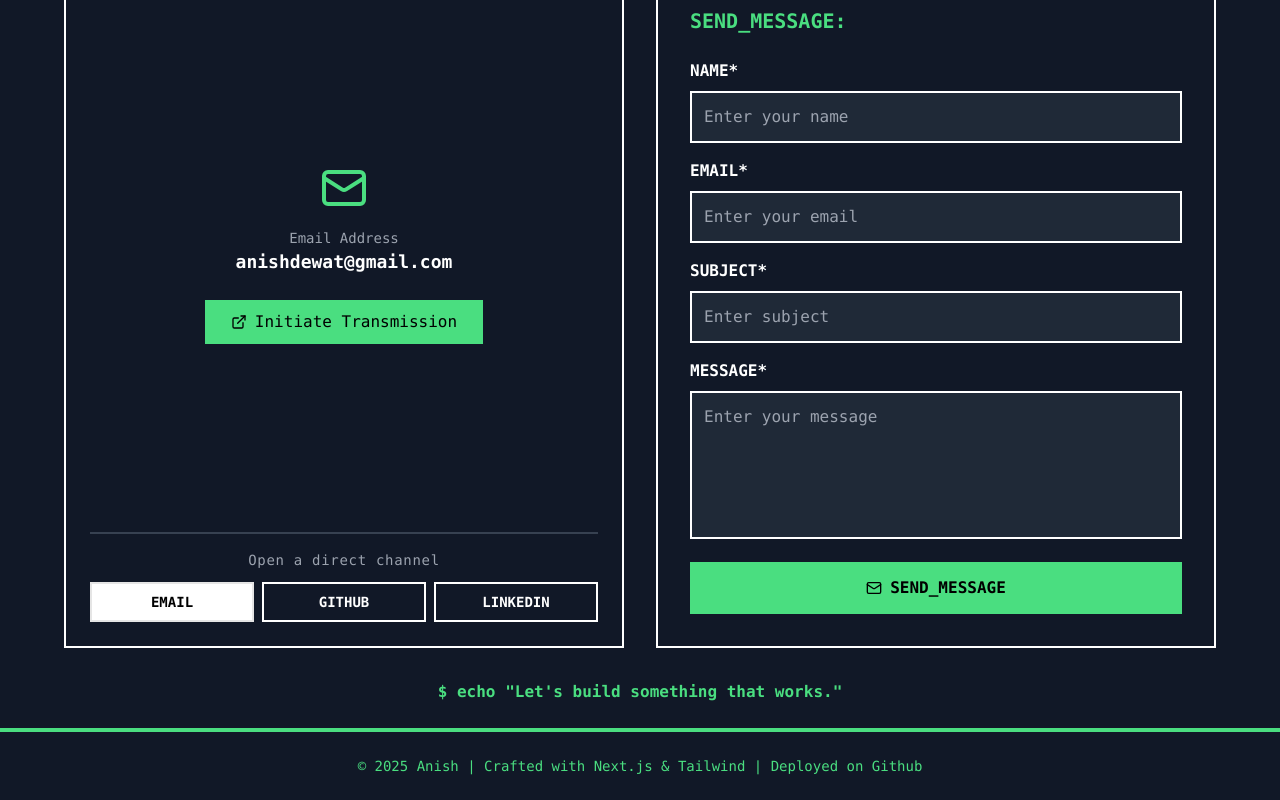
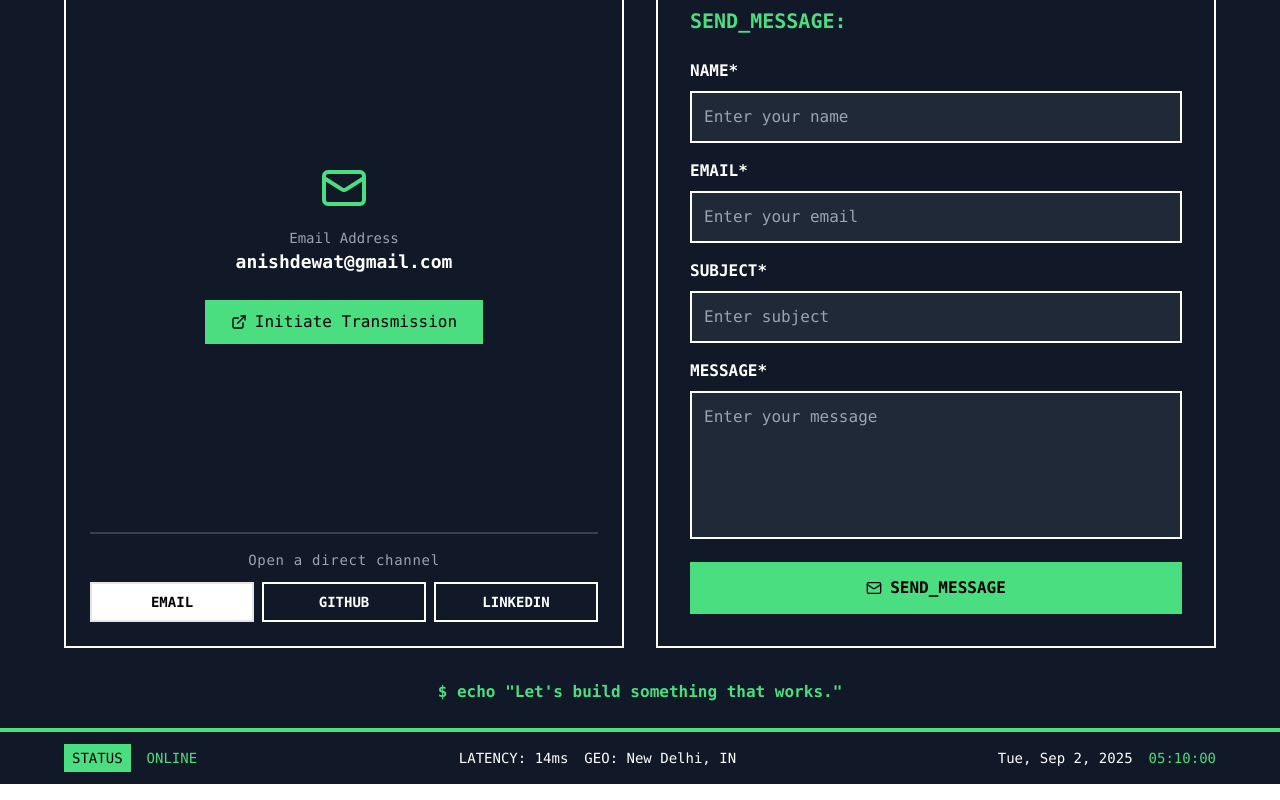
Before and after one commit to devan1shX/Anish-Portfolio, a Next.js app: page / in a window 1280 px wide. Shown: the part 5429-6229 px from the top of the page. Built offline with nearby package versions, Linux system fonts and the light colour scheme.

Commit message:
Update page.tsx

```diff
--- a/app/page.tsx
+++ b/app/page.tsx
@@ -27,6 +27,7 @@ import ReactFlow, {
   Connection,
 } from "reactflow";
 import "reactflow/dist/style.css";
+import SystemFooter from "./components/SystemFooter";
 
 export default function Portfolio() {
   const handleNavClick = (
@@ -1208,11 +1209,7 @@ music = "Spotify (Lo-fi beats for focus)"
         </div>
       </section>
 
-      <footer className="border-t-4 border-green-400 p-4 md:p-6 text-center">
-        <p className="text-green-400 text-xs md:text-sm ">
-          © 2025 Anish | Crafted with Next.js & Tailwind | Deployed on Github
-        </p>
-      </footer>
+      <SystemFooter />
 
       {showGraphModal && (
         <div className="fixed inset-0 bg-black bg-opacity-75 flex items-center justify-center z-50 p-2 md:p-4">
```
